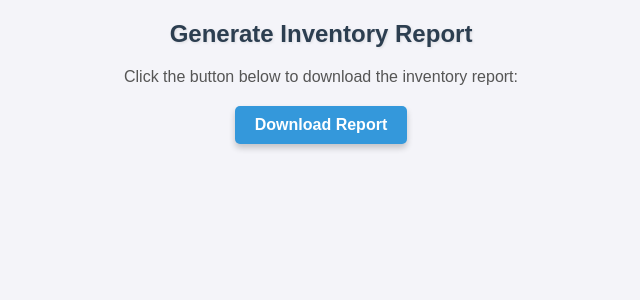
After one commit to Yuvraj2159/StockEase, a PHP site: page /Generate_report.php in a window 1280 px wide. The commit adds this page. Shown: the top 300 px of the page, without its empty margins (319-959 px from the left). Run offline with PHP 8.4, Linux system fonts and the light colour scheme.

Commit message:
Report button updated

```diff
--- a/Dashboard.php
+++ b/Dashboard.php
@@ -57,7 +57,7 @@ if (!isset($_SESSION['user_id'])) {
             <div class="feature">
                 <h3>Generate Reports</h3>
                 <p>Create detailed reports to analyze stock performance.</p>
-                <a href="#" class="btn">Generate Report</a>
+                <a href="Generate_report.php" class="btn">Generate Report</a>
             </div>
         </section>
     </main>
--- /dev/null
+++ b/Generate_report.php
@@ -0,0 +1,31 @@
+
+<!DOCTYPE html>
+<html lang="en">
+<head>
+    <meta charset="UTF-8">
+    <meta name="viewport" content="width=device-width, initial-scale=1.0">
+    <title>Generate Report</title>
+    <style>
+        .report-btn {
+            background-color: #4CAF50; /* Green button */
+            color: white;
+            padding: 10px 20px;
+            text-align: center;
+            text-decoration: none;
+            font-size: 16px;
+            border: none;
+            border-radius: 5px;
+            cursor: pointer;
+        }
+        .report-btn:hover {
+            background-color: #45a049;
+        }
+    </style>
+     <link rel="stylesheet" href="./css/Generate_report.css">
+</head>
+<body>
+    <h2>Generate Inventory Report</h2>
+    <p>Click the button below to download the inventory report:</p>
+    <a href="Generate_report.php" class="report-btn">Download Report</a>
+</body>
+</html>
--- /dev/null
+++ b/css/Generate_report.css
@@ -0,0 +1,78 @@
+/* General Reset */
+body {
+    margin: 0;
+    padding: 0;
+    font-family: 'Arial', sans-serif;
+    background-color: #f4f4f9; /* Light gray background */
+    color: #333; /* Dark text color */
+    text-align: center;
+}
+
+/* Header Styling */
+h2 {
+    margin-top: 20px;
+    font-size: 24px;
+    color: #2c3e50; /* Dark blue */
+    text-shadow: 1px 1px 3px rgba(0, 0, 0, 0.1);
+}
+
+/* Paragraph Styling */
+p {
+    font-size: 16px;
+    color: #555; /* Medium gray text */
+    margin: 10px 0 20px;
+}
+
+/* Button Styling */
+.report-btn {
+    display: inline-block;
+    background-color: #3498db; /* Bright blue */
+    color: white;
+    padding: 10px 20px;
+    font-size: 16px;
+    font-weight: bold;
+    text-align: center;
+    text-decoration: none;
+    border: none;
+    border-radius: 5px;
+    box-shadow: 0px 4px 6px rgba(0, 0, 0, 0.2);
+    cursor: pointer;
+    transition: background-color 0.3s ease, transform 0.2s ease;
+}
+
+.report-btn:hover {
+    background-color: #2980b9; /* Darker blue for hover */
+    transform: scale(1.05); /* Slight zoom effect */
+    box-shadow: 0px 6px 8px rgba(0, 0, 0, 0.3);
+}
+
+/* Container Styling */
+.container {
+    max-width: 600px;
+    margin: 50px auto; /* Center the content */
+    background: white;
+    border-radius: 10px;
+    padding: 20px;
+    box-shadow: 0px 6px 10px rgba(0, 0, 0, 0.1);
+}
+
+/* Responsive Design */
+@media (max-width: 480px) {
+    .container {
+        margin: 20px;
+        padding: 15px;
+    }
+
+    h2 {
+        font-size: 20px;
+    }
+
+    p {
+        font-size: 14px;
+    }
+
+    .report-btn {
+        font-size: 14px;
+        padding: 8px 15px;
+    }
+}
--- a/login.php
+++ b/login.php
@@ -75,6 +75,10 @@ if ($_SERVER["REQUEST_METHOD"] === "POST") {
 
         </p>
     </form>
+    <div class="image-section">
+            <!-- Adding the Image -->
+            <img src="./image/login image.jpg" alt="Stock Management" class="stock-image">
+        </div>
 
 </body>
 </html>
```
Also changed, not shown: css/login.css (+12 -1 lines), image/login image.jpg (added).
